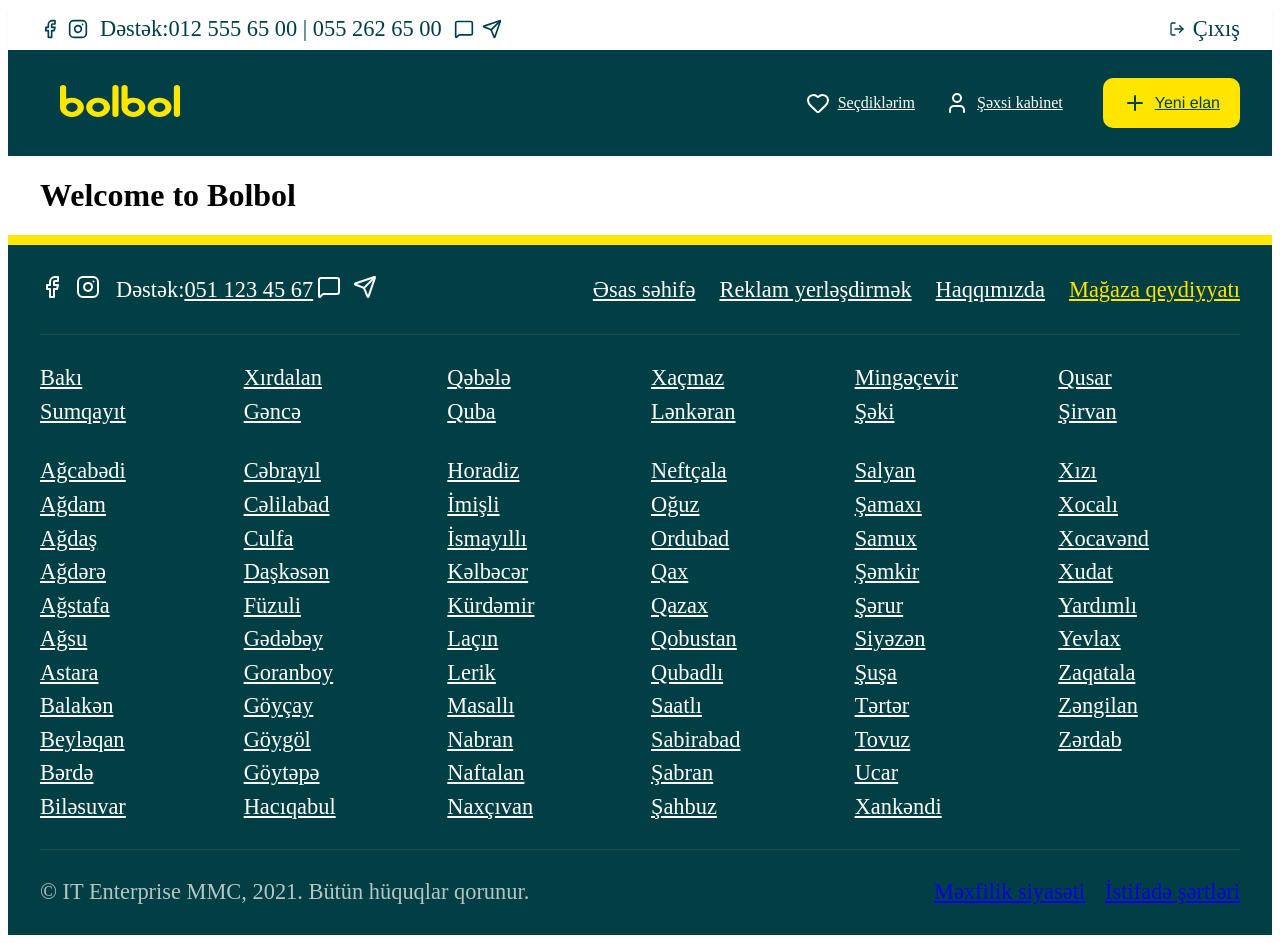
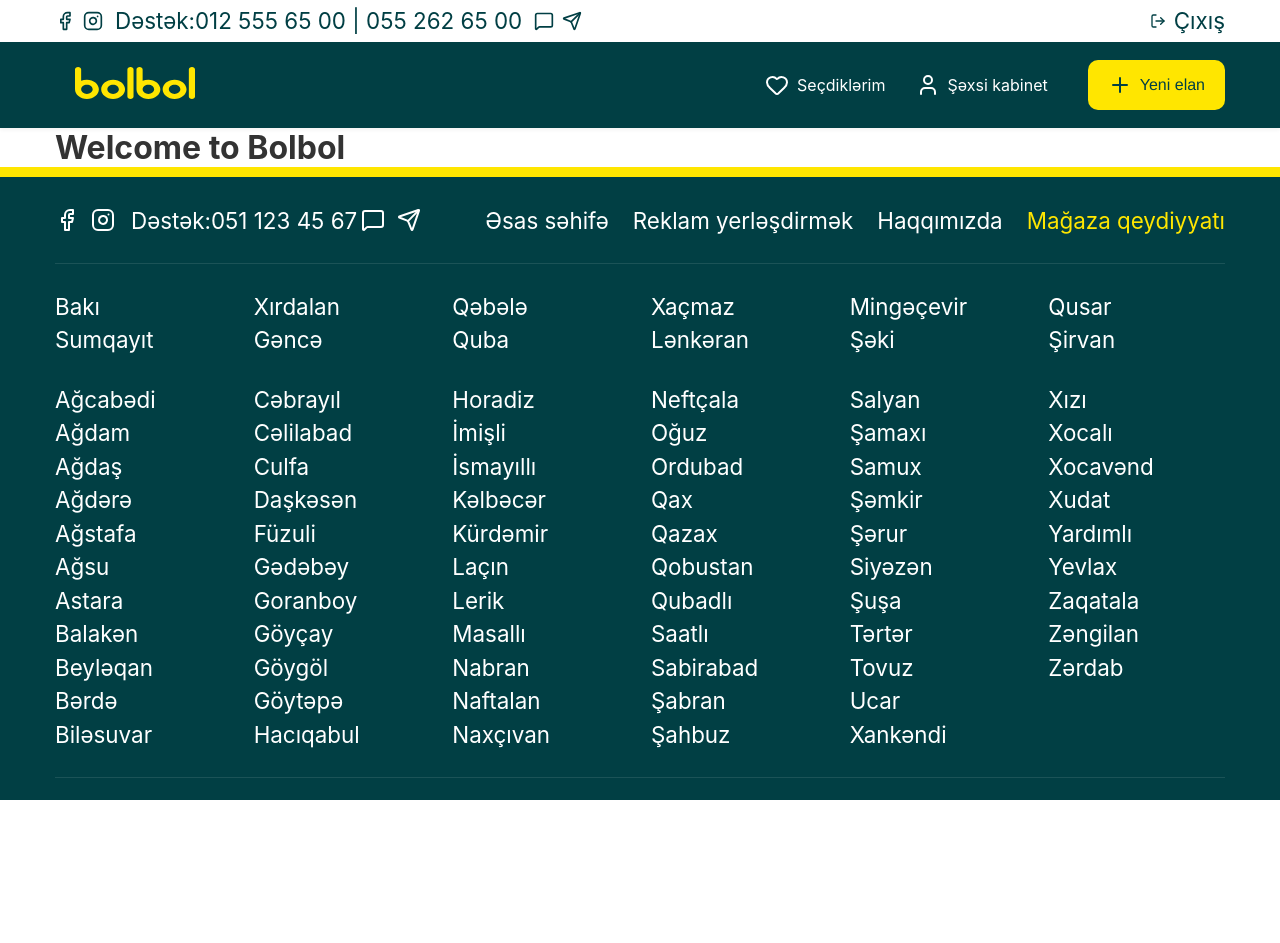
Before and after one commit to sharkwest661/blonex, a Next.js app: page / in a window 1280 px wide. After the commit the page ends 800 px from the top, so only its background shows below. Built offline with nearby package versions, Linux system fonts and the light colour scheme.

Commit message:
Refactor global styles and enhance Footer component for improved responsiveness and maintainability

```diff
--- a/src/app/globals.scss
+++ b/src/app/globals.scss
@@ -1,14 +1,15 @@
-@import "main.css";
-
 // Basic resets and global styles
 * {
+  margin: 0;
+  padding: 0;
   box-sizing: border-box;
-  padding: 0;
-  margin: 0;
 }
 
 html,
 body {
+  margin: 0;
+  padding: 0;
+  height: 100%;
   max-width: 100vw;
   overflow-x: hidden;
   font-family: -apple-system, BlinkMacSystemFont, "Segoe UI", "Roboto", "Oxygen",
--- a/src/app/layout.tsx
+++ b/src/app/layout.tsx
@@ -1,7 +1,8 @@
 // src/app/layout.tsx
 // ... (imports)
+import "./globals.scss"; // Make sure this is imported first
 import Header from "@/components/Layout/Header/Header";
-import Footer from "@/components/Layout/Footer/Footer"; // Correct path to Footer
+import Footer from "@/components/Layout/Footer/Footer";
 
 export default function RootLayout({
   children,
--- a/src/components/Layout/Footer/Footer.module.scss
+++ b/src/components/Layout/Footer/Footer.module.scss
@@ -19,6 +19,7 @@
 
   @media screen and (min-width: $breakpoint-md) {
     margin-bottom: 26px;
+
     &::before {
       content: "";
       position: absolute;
@@ -29,7 +30,7 @@
     }
   }
 
-  @media screen and (max-width: $breakpoint-md) {
+  @media screen and (max-width: calc(#{$breakpoint-md} - 1px)) {
     padding: 16px 0;
   }
 }
@@ -38,17 +39,25 @@
   display: flex;
   align-items: center;
 
-  @media (max-width: $breakpoint-md) {
+  @media (max-width: calc(#{$breakpoint-md} - 1px)) {
     flex-wrap: wrap;
     margin-bottom: 40px;
   }
 }
 
+.contactSecondary {
+  // Additional styling for secondary contact section if needed
+}
+
 .contactTel {
   margin: 0 4px;
+
   a {
     color: $white;
-    &:hover {
+    text-decoration: none;
+
+    &:hover,
+    &:focus {
       text-decoration: underline;
     }
   }
@@ -57,8 +66,12 @@
 .contactNetwork {
   color: $white;
   margin-right: 12px;
-  transition: opacity 0.2s;
-  &:hover {
+  transition: opacity 0.2s ease;
+  display: flex;
+  align-items: center;
+
+  &:hover,
+  &:focus {
     opacity: 0.8;
   }
 }
@@ -69,7 +82,8 @@
     align-items: center;
     justify-content: flex-end;
   }
-  @media (max-width: $breakpoint-lg) {
+
+  @media screen and (max-width: calc(#{$breakpoint-lg} - 1px)) and (min-width: $breakpoint-md) {
     margin-top: 24px;
   }
 }
@@ -77,27 +91,32 @@
 .footerNavlink {
   margin-left: 24px;
   color: inherit;
-  &:hover {
+  text-decoration: none;
+  transition: color 0.2s ease;
+
+  &:hover,
+  &:focus {
     color: inherit;
   }
 
-  &.footerNavlinkSecondary {
-    color: $secondary-color !important;
-  }
-
-  @media (max-width: $breakpoint-lg) {
+  @media screen and (max-width: calc(#{$breakpoint-lg} - 1px)) and (min-width: $breakpoint-md) {
     margin-left: 0;
     margin-right: 24px;
   }
 
-  @media (max-width: $breakpoint-md) {
+  @media screen and (max-width: calc(#{$breakpoint-md} - 1px)) {
     display: block;
+    margin-left: 0;
     margin-bottom: 24px;
   }
 }
 
+.footerNavlinkSecondary {
+  color: $secondary-color !important;
+}
+
 .desktopCityList {
-  @media (max-width: $breakpoint-md) {
+  @media (max-width: calc(#{$breakpoint-md} - 1px)) {
     display: none;
   }
 }
@@ -112,18 +131,38 @@
 
   li {
     padding: 4px 0;
+    break-inside: avoid;
+
     a {
       color: inherit;
-      &:hover {
+      text-decoration: none;
+
+      &:hover,
+      &:focus {
         text-decoration: underline;
       }
     }
+  }
+
+  // Responsive columns for better mobile experience
+  @media screen and (max-width: calc(#{$breakpoint-lg} - 1px)) {
+    columns: 4;
+  }
+
+  @media screen and (max-width: calc(#{$breakpoint-md} - 1px)) {
+    columns: 2;
+  }
+
+  @media screen and (max-width: 480px) {
+    columns: 1;
   }
 }
 
 .footerBottombar {
   position: relative;
   padding: 30px 0;
+  font-size: 1.4rem;
+  line-height: 1.14;
   color: rgba(255, 255, 255, 0.7);
 
   &::before {
@@ -141,7 +180,7 @@
     justify-content: space-between;
   }
 
-  @media screen and (max-width: $breakpoint-md) {
+  @media screen and (max-width: calc(#{$breakpoint-md} - 1px)) {
     &::before {
       left: -8px;
       right: -8px;
@@ -150,7 +189,7 @@
 }
 
 .footerCopyright {
-  @media screen and (max-width: $breakpoint-md) {
+  @media screen and (max-width: calc(#{$breakpoint-md} - 1px)) {
     display: block;
     margin-bottom: 16px;
   }
@@ -159,9 +198,26 @@
 .footerLink {
   margin-left: 20px;
   text-decoration: underline;
+  color: inherit;
+  transition: opacity 0.2s ease;
 
-  @media (max-width: $breakpoint-md) {
+  &:hover,
+  &:focus {
+    opacity: 0.8;
+  }
+
+  @media screen and (max-width: calc(#{$breakpoint-md} - 1px)) {
     margin-left: 0;
     margin-right: 16px;
   }
 }
+
+// Global footer link styles
+.footer a {
+  color: inherit;
+
+  &:hover,
+  &:focus {
+    color: inherit;
+  }
+}
```
